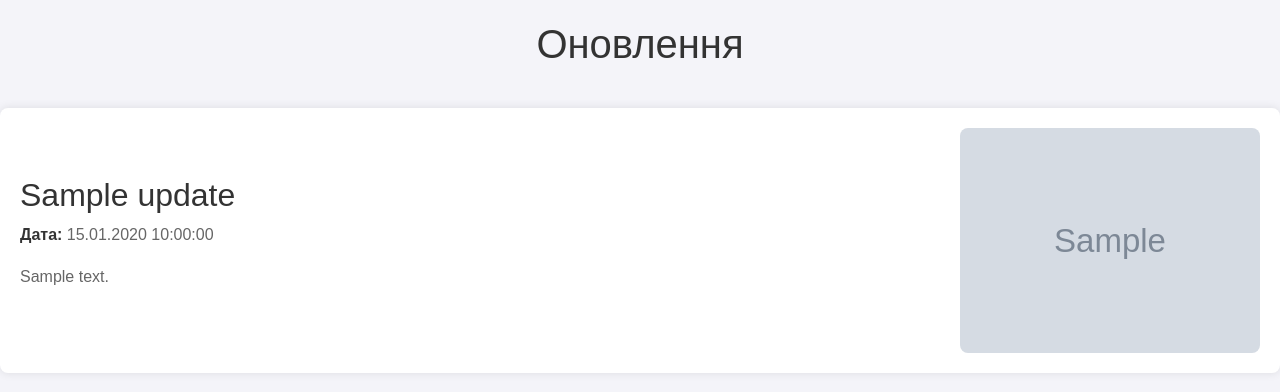
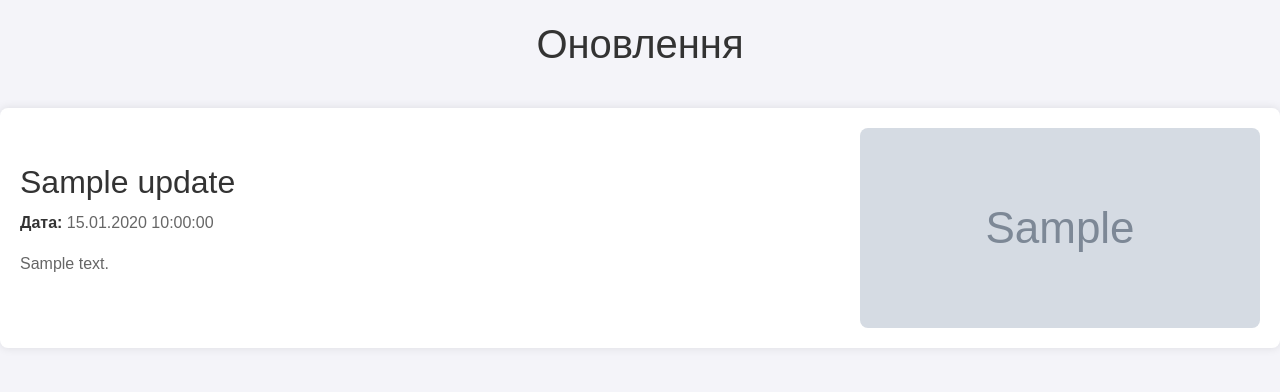
Before and after one commit to zemfak1930/grosland, a Flask app: page /updates in a window 1280 px wide. Shown: the part 56-448 px from the top of the page. Run offline with Flask 3, Linux system fonts and the light colour scheme; a user stored in the database is signed in; tables that the repository leaves empty hold one stand-in row (values such as "Sample post"); grey boxes marked "Sample" are stand-in pictures; some libraries are stand-ins or nearby versions.

Commit message:
fix: size of img

```diff
--- a/grosland/static/grosland/grosland.updates.css
+++ b/grosland/static/grosland/grosland.updates.css
@@ -43,9 +43,11 @@ h1 {
 }
 
 .update img {
-    max-width: 300px; /* Максимальная ширина изображения */
     height: auto;
     border-radius: 8px;
+    width: 400px;
+    height: 200px;
+    object-fit: cover;
 }
 
 .update strong {
```
